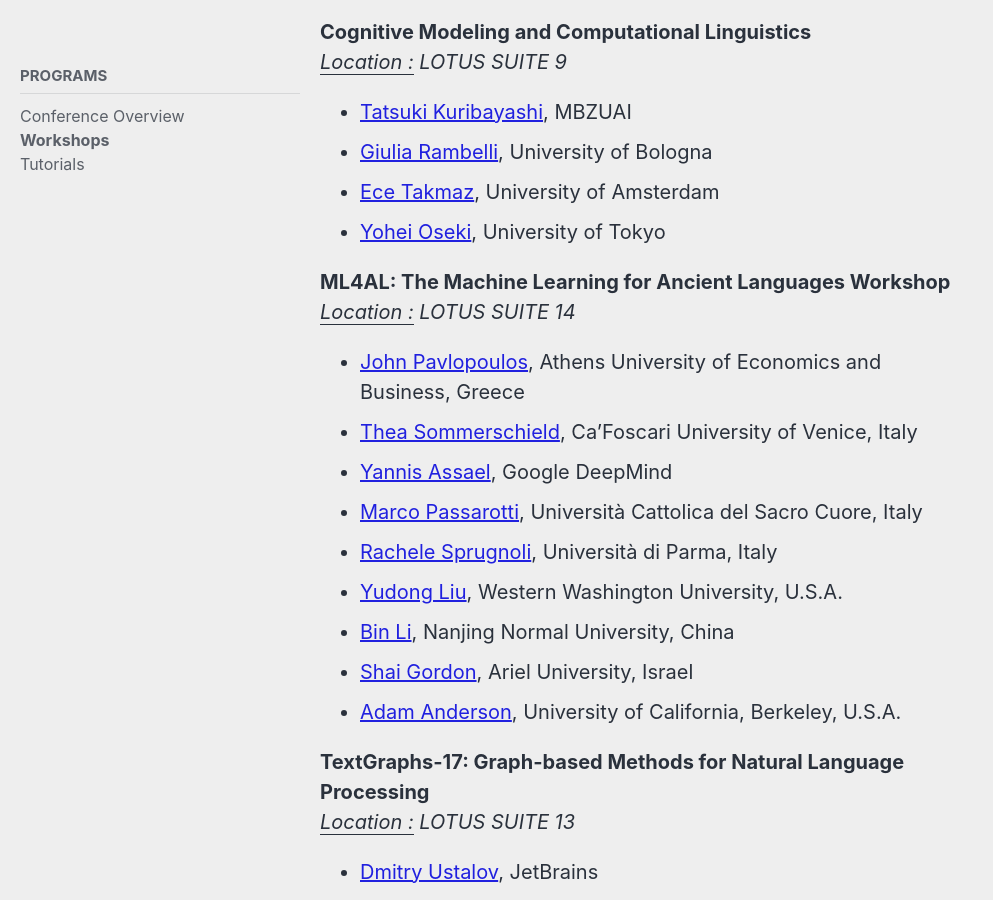
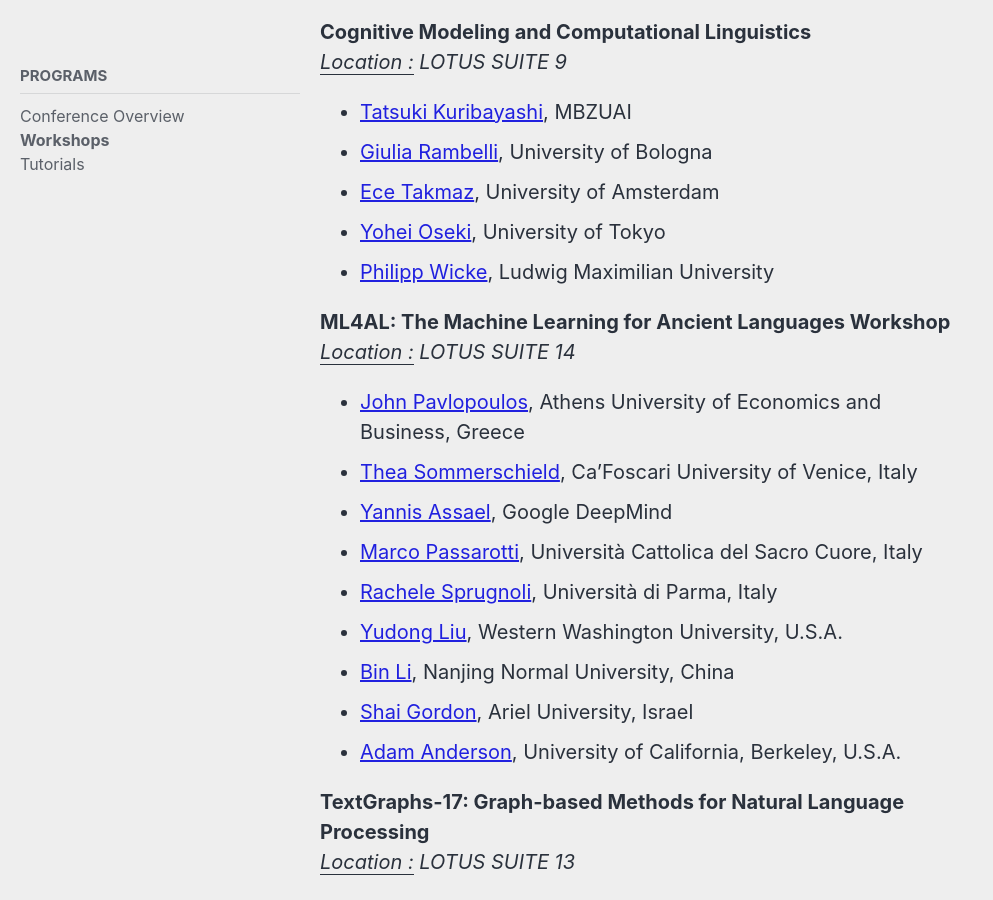
Before and after one commit to acl-org/acl-2024, a Jekyll site: the page built from _pages/program/workshops.md, in a window 1280 px wide and 900 px high, scrolled down 2143 px. Shown: the whole window, without its empty margins (0-993 px from the left). Built offline with Jekyll 4.4.1, drawn with Linux system fonts in a browser that asks for light colours; cached includes are drawn as plain includes; nearby versions of some CDN libraries.

Commit message:
Update workshops.md

```diff
--- a/_pages/program/workshops.md
+++ b/_pages/program/workshops.md
@@ -66,6 +66,7 @@
 * [Giulia Rambelli](mailto:giulia.rambelli4@unibo.it), University of Bologna
 * [Ece Takmaz](mailto:ece.takmaz@uva.nl), University of Amsterdam
 * [Yohei Oseki](mailto:oseki@g.ecc.u-tokyo.ac.jp), University of Tokyo
+* [Philipp Wicke](mailto:pwicke@cis.uni-muenchen.de), Ludwig Maximilian University
 
 **ML4AL: The Machine Learning for Ancient Languages Workshop**<br>
 <i><u>Location :</u> LOTUS SUITE 14 </i>
```
